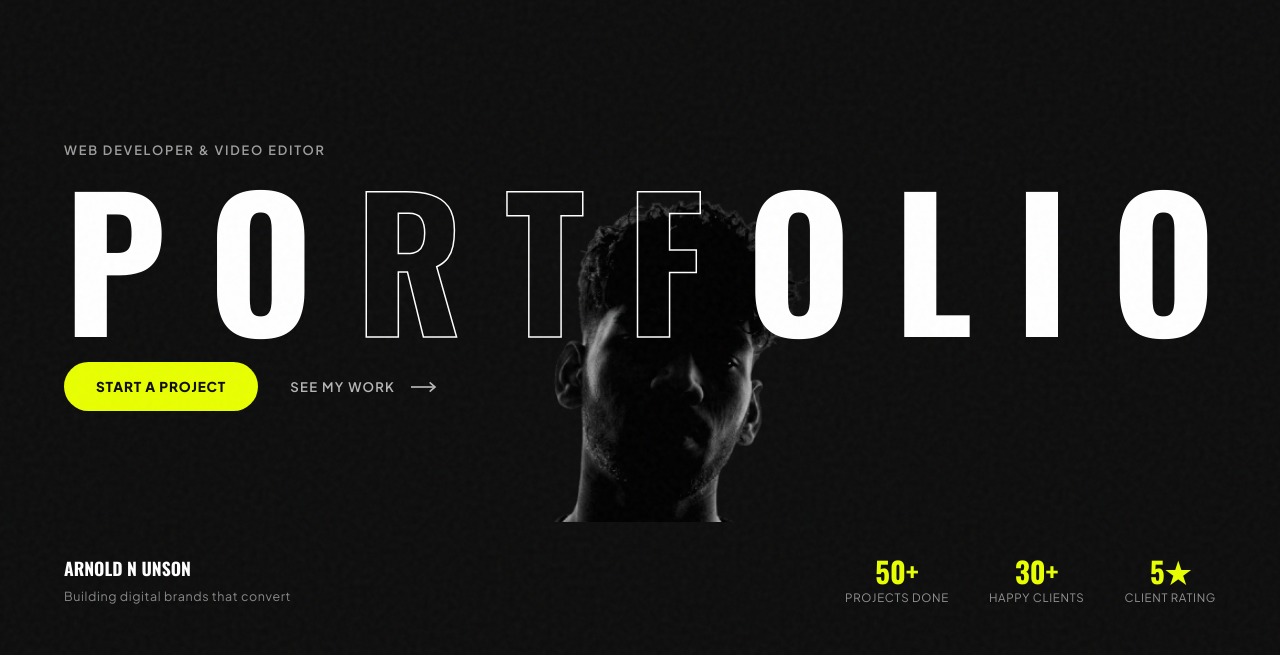
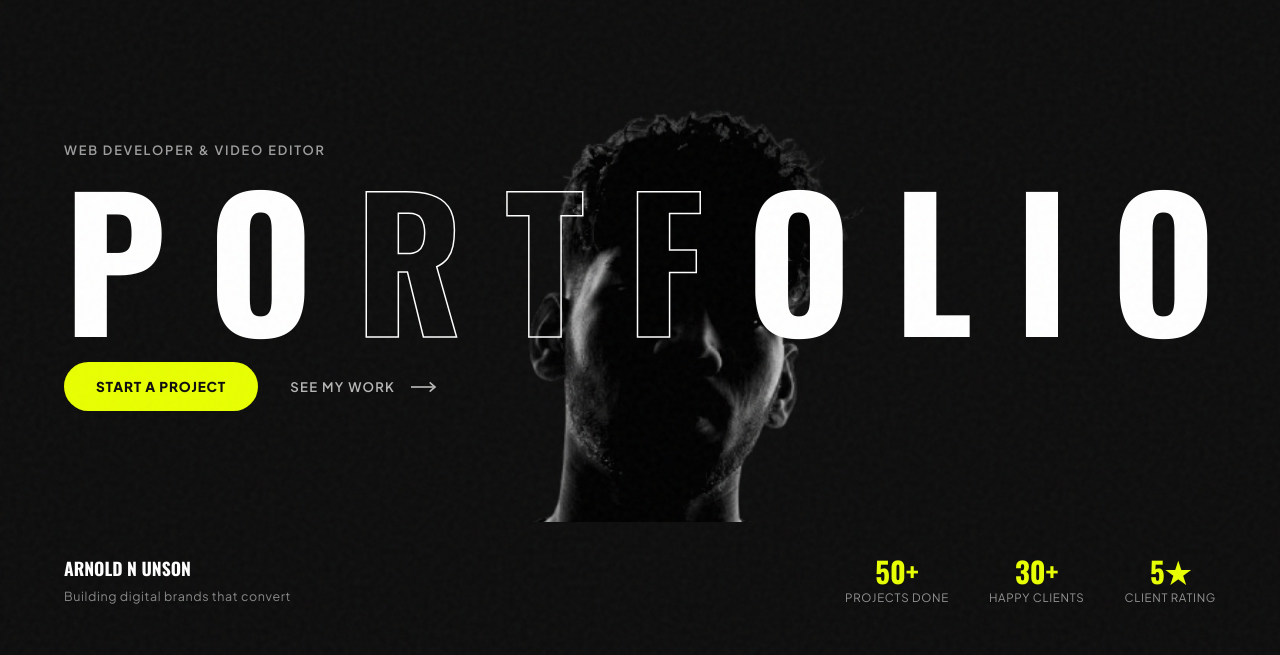
Before and after one commit to Prasann62/new.portfolio, a website: page index.html in a window 1280 px wide. Shown: the part 145-800 px from the top of the page. Drawn offline with nearby package versions, Linux system fonts and the light colour scheme.

Commit message:
Portrait: larger (62% wide), starts at 8% from top — face behind PORTFOLIO text, body to bottom

```diff
--- a/css/portfolio.css
+++ b/css/portfolio.css
@@ -291,26 +291,25 @@ section {
 }
 .portrait-wrapper-hero {
     position: absolute;
-    /* Starts at 28% from top — face appears at center, body fills to bottom */
-    top: 28%;
+    /* Head appears behind the PORTFOLIO text, body fills to bottom */
+    top: 8%;
     bottom: 0;
     left: 50%;
     transform: translateX(-50%);
-    /* Width wide enough to look natural but not stretch */
-    width: 48%;
+    /* Wide and centered — face fills center of hero */
+    width: 62%;
     z-index: 1;
     pointer-events: none;
-    overflow: hidden;
 }
 .hero-portrait {
     width: 100%;
     height: 100%;
     object-fit: cover;
-    /* Keep the face/head at the very top of the visible window */
-    object-position: center top;
+    /* Show the top of the image (face/head) first */
+    object-position: center 0%;
     mix-blend-mode: luminosity;
-    filter: contrast(1.2) brightness(0.8) grayscale(1);
-    opacity: 0.9;
+    filter: contrast(1.25) brightness(0.85) grayscale(1);
+    opacity: 0.92;
 }
 
 /* Hero CTA */
```
